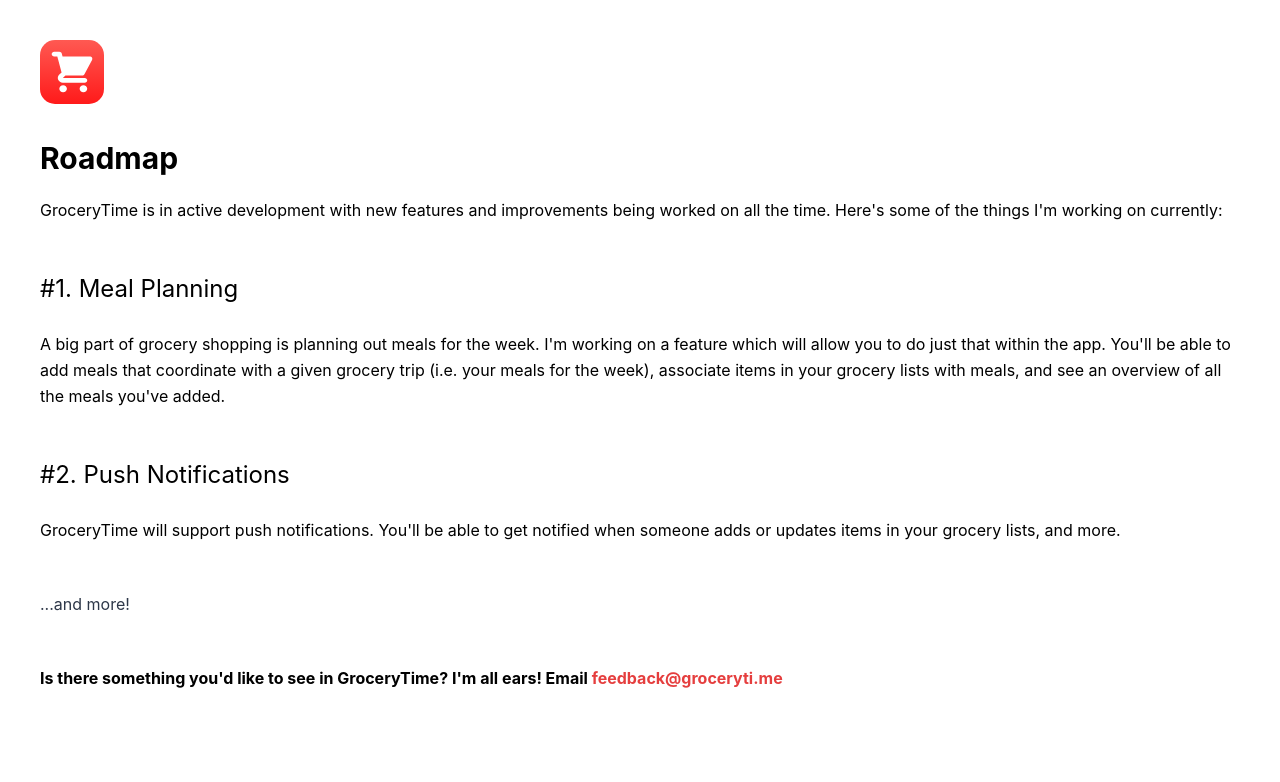
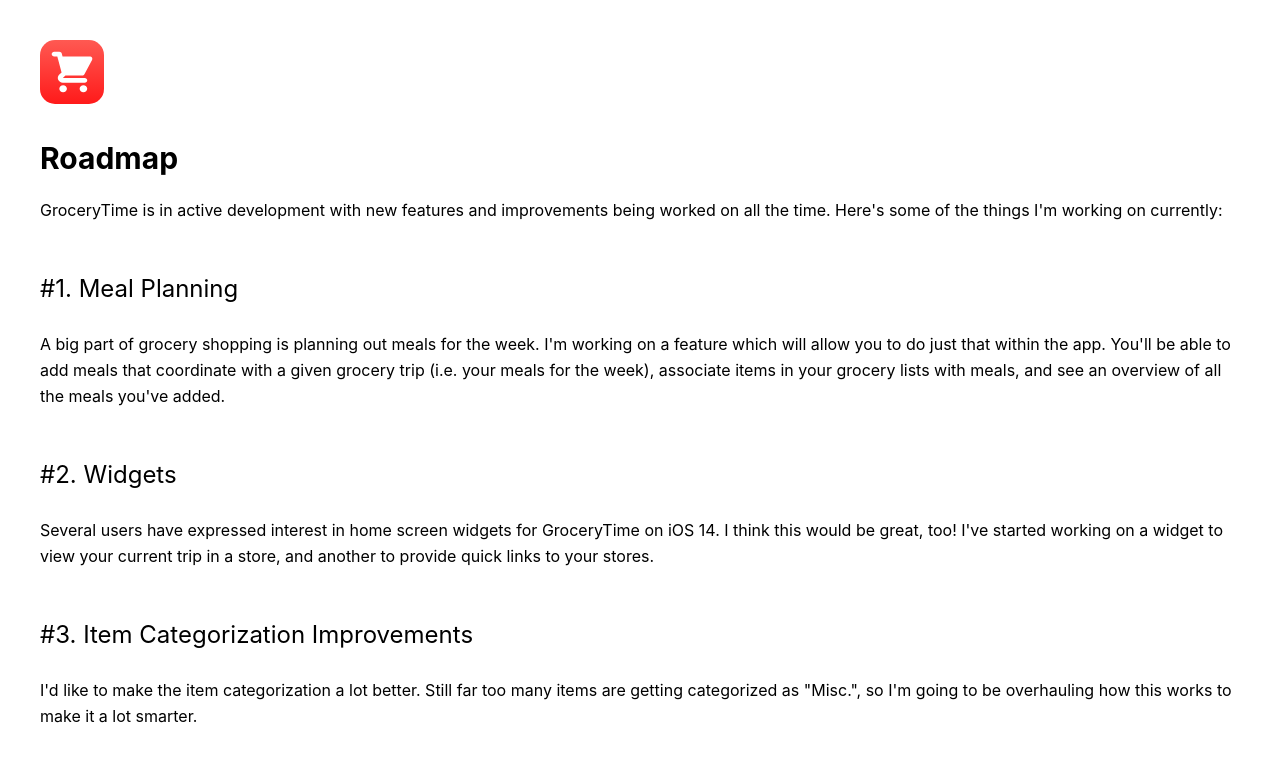
Before and after one commit to bradpurchase/grocerytime-web, a Next.js app: page /roadmap in a window 1280 px wide. Shown: the top 782 px of the page. Built offline with nearby package versions, Linux system fonts and the light colour scheme; no server answers.

Commit message:
update roadmap

```diff
--- a/pages/roadmap.tsx
+++ b/pages/roadmap.tsx
@@ -32,12 +32,21 @@ const Home = React.memo(() => {
           lists with meals, and see an overview of all the meals you've added.
         </p>
 
-        <h3 className="text-2xl my-6">#2. Push Notifications</h3>
+        <h3 className="text-2xl my-6">#2. Widgets</h3>
 
         <p className="leading-relaxed mb-6">
-          GroceryTime will support push notifications. You'll be able to get
-          notified when someone adds or updates items in your grocery lists, and
-          more.
+          Several users have expressed interest in home screen widgets for
+          GroceryTime on iOS 14. I think this would be great, too! I've started
+          working on a widget to view your current trip in a store, and another
+          to provide quick links to your stores.
+        </p>
+
+        <h3 className="text-2xl my-6">#3. Item Categorization Improvements</h3>
+
+        <p className="leading-relaxed mb-6">
+          I'd like to make the item categorization a lot better. Still far too
+          many items are getting categorized as "Misc.", so I'm going to be
+          overhauling how this works to make it a lot smarter.
         </p>
 
         <p className="leading-relaxed my-6 text-gray-800 dark:text-gray-600">
```
